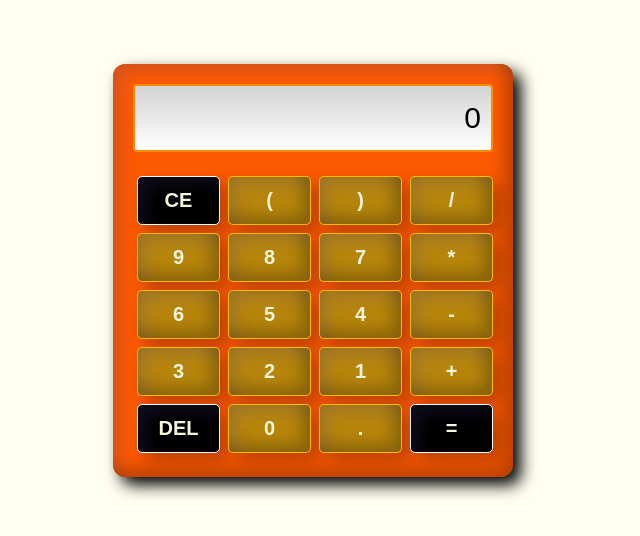
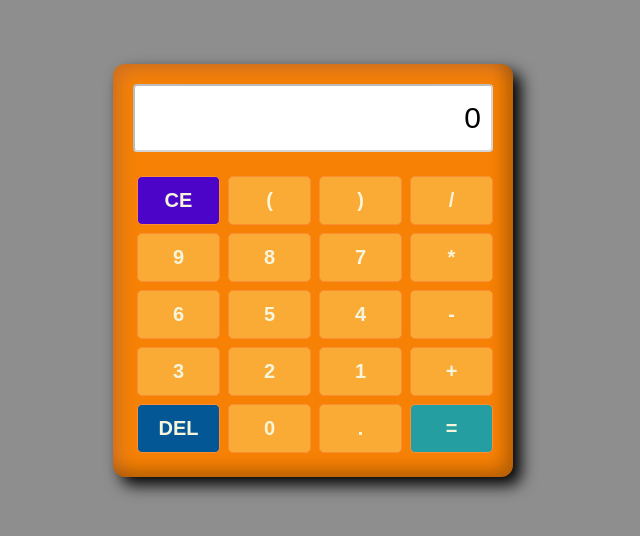
Before and after one commit to wwastee/calcolatriceCss, a plain HTML site: page index.html in a window 1280 px wide. Shown: the part 130-666 px from the top of the page, without its empty margins (327-967 px from the left). Drawn offline with Linux system fonts and the light colour scheme.

Commit message:
CALCOLATRICE FINITA

```diff
--- a/style.css
+++ b/style.css
@@ -7,7 +7,7 @@
 body{
     display: flex;
     position: relative;
-    background: ivory;
+    background: rgb(142, 142, 142);
     justify-content: center;
     align-items: center;
     height: 100vh;
@@ -16,7 +16,7 @@ body{
 
 .calculator{
     width: 400px;
-    background: #FD5901;
+    background: #f78104;
     padding: 20px;
     border-radius: 12px;
     box-shadow: 8px 8px 16px 0 rgba(0,0,0,10),
@@ -32,8 +32,8 @@ body{
     font-size: 30px;
     color: black;
     border-radius: 4px;
-    background: linear-gradient(lightgrey, white);
-    border: 2px solid darkorange;
+    background: white;
+    /*border: 2px solid darkorange;*/
     user-select: none;
 }
 
@@ -50,32 +50,48 @@ body{
     font-family: sans-serif;
     font-size: 20px;
     font-weight: 700;
-    background: darkgoldenrod;
+    background: #faab36;
     color: beige;
     border-radius: 5px;
-    border: 1px solid rgba(255, 196, 0, 0.866);
+    border: 1px solid #fa8e36;
     cursor: pointer;
-    box-shadow: 8px 8px 16px 0 rgba(0,0,0,.25),
-    inset -8px -8px 16px 0 rgba(0,0,0,.25),
-    inset 8px 8px 16px 0 rgba(83,69,152,.2);
+    /*box-shadow: 8px 8px 16px 0 rgba(0,0,0,.25),
+    inset -3px -3px 16px 0 rgba(0, 0, 0, 0.24),
+    inset 3px 3px 16px 0 rgba(255, 255, 255, 0.657);*/
 }
 
 .calculator button:hover{
-    background: lightsalmon;
+    background: rgb(237, 73, 8);
     transform: scale(1.05);
 }
 
 .calculatorBTN .uguale{
-    background: black;
-    border-color: white;
+    background: #249ea0;
+    border-color: none;
+    box-shadow: none;
 }
 
 .calculatorBTN .delete{
-    background: black;
-    border-color: white;
+    background: rgb(3, 87, 148);
+    border-color: none;
+    box-shadow: none;
 }
 
 .calculatorBTN .ce{
-    background: black;
-    border-color: white;
+    background: rgb(77, 4, 201);
+    border-color: none;
+    box-shadow: none;
+
 }
+
+.calculatorBTN .ce:hover{
+    background: rgb(146, 83, 255);
+}
+
+.calculatorBTN .delete:hover{
+    background: rgb(13, 131, 215);
+}
+
+.calculatorBTN .uguale:hover{
+    background: #00fbff;
+}
```
